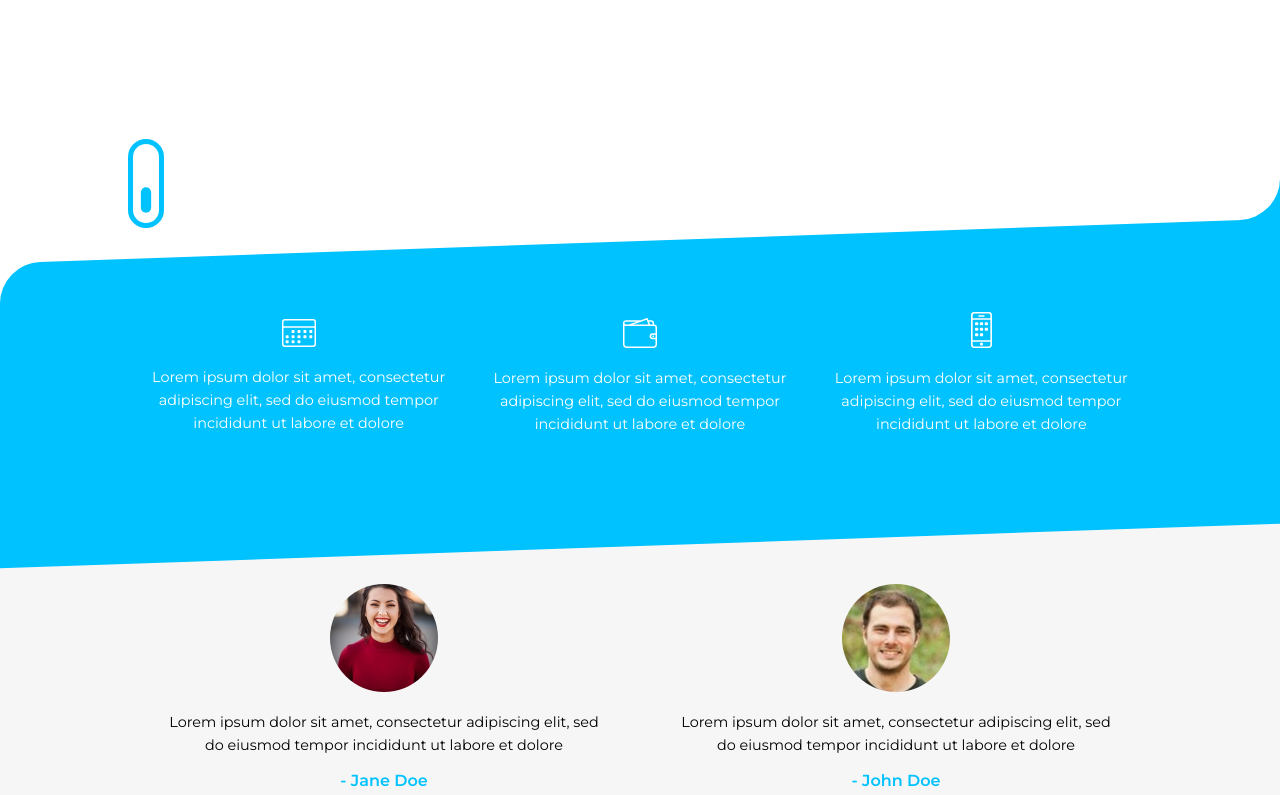
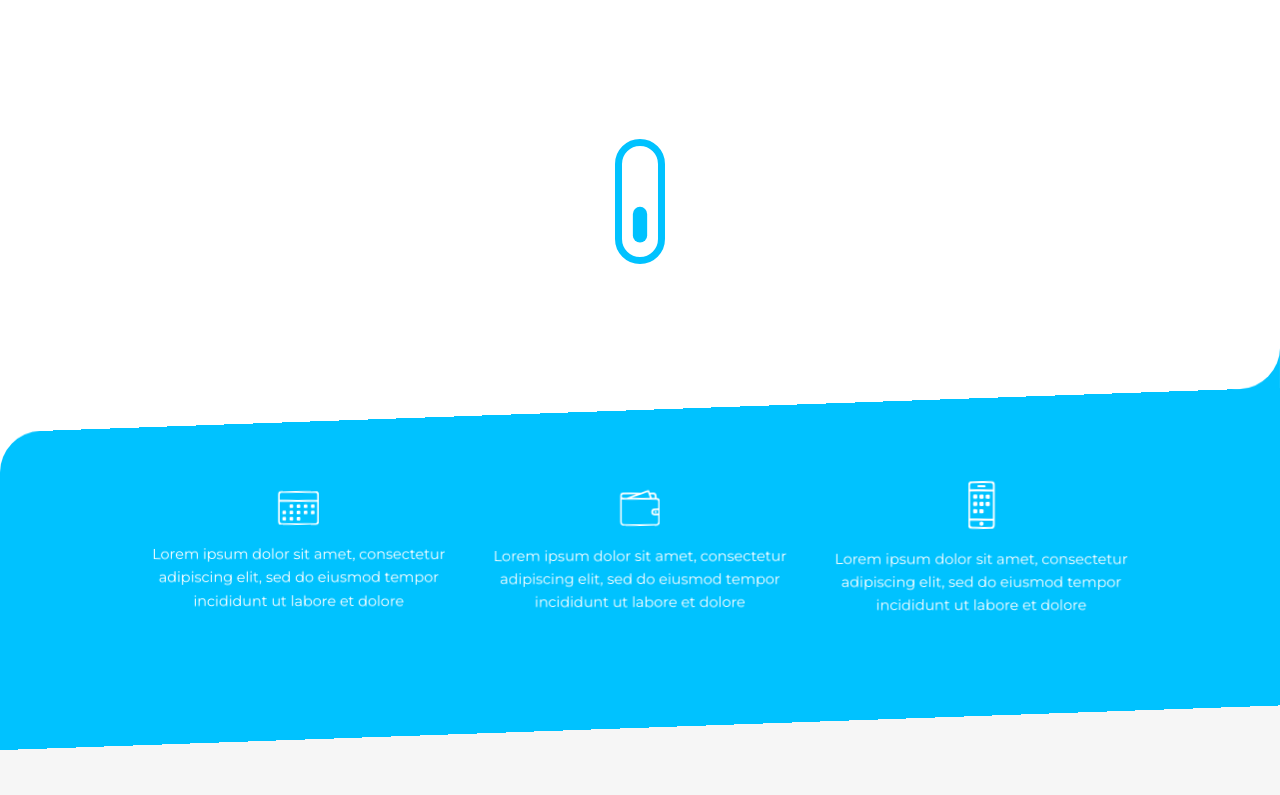
Before and after one commit to MasterTano/frontend-skills-improvement, a Vue app: page / in a window 1280 px wide. Shown: the part 600-1395 px from the top of the page. Built offline with nearby package versions, Linux system fonts and the light colour scheme.

Commit message:
Add styles

```diff
--- a/public/style.css
+++ b/public/style.css
@@ -271,11 +271,11 @@ nav ul li a:hover {
     }
 
     .full-width-container.bg-blue img {
-        width: 10%;
+        width: 12%;
     }
 
     .full-width-container.bg-blue ul li:nth-child(3) img {
-        width: 6%;
+        width: 8%;
         margin-top: -6px;
     }
 
@@ -322,9 +322,13 @@ nav ul li a:hover {
         margin: 0 0 5% 0;
     }
 
+    .full-width-container.bg-gray {
+        padding: 6em 0 2em;
+    }
+
     .container {
         width: 80%;
-        margin: 0 auto
+        margin: 0 auto;
     }
 
     .show-desktop {
@@ -358,4 +362,19 @@ nav ul li a:hover {
     nav ul li a:hover {
         background-color: inherit;
     }
+
+    .scroll {
+        width: 50px;
+        margin: 0 auto 13% auto;
+        animation: move 2s infinite alternate;
+    }
+
+    @keyframes move {
+        0% {
+            transform: translateY(0px);
+        }
+        100% {
+            transform: translateY(20px);
+        }
+    }
 }
```
